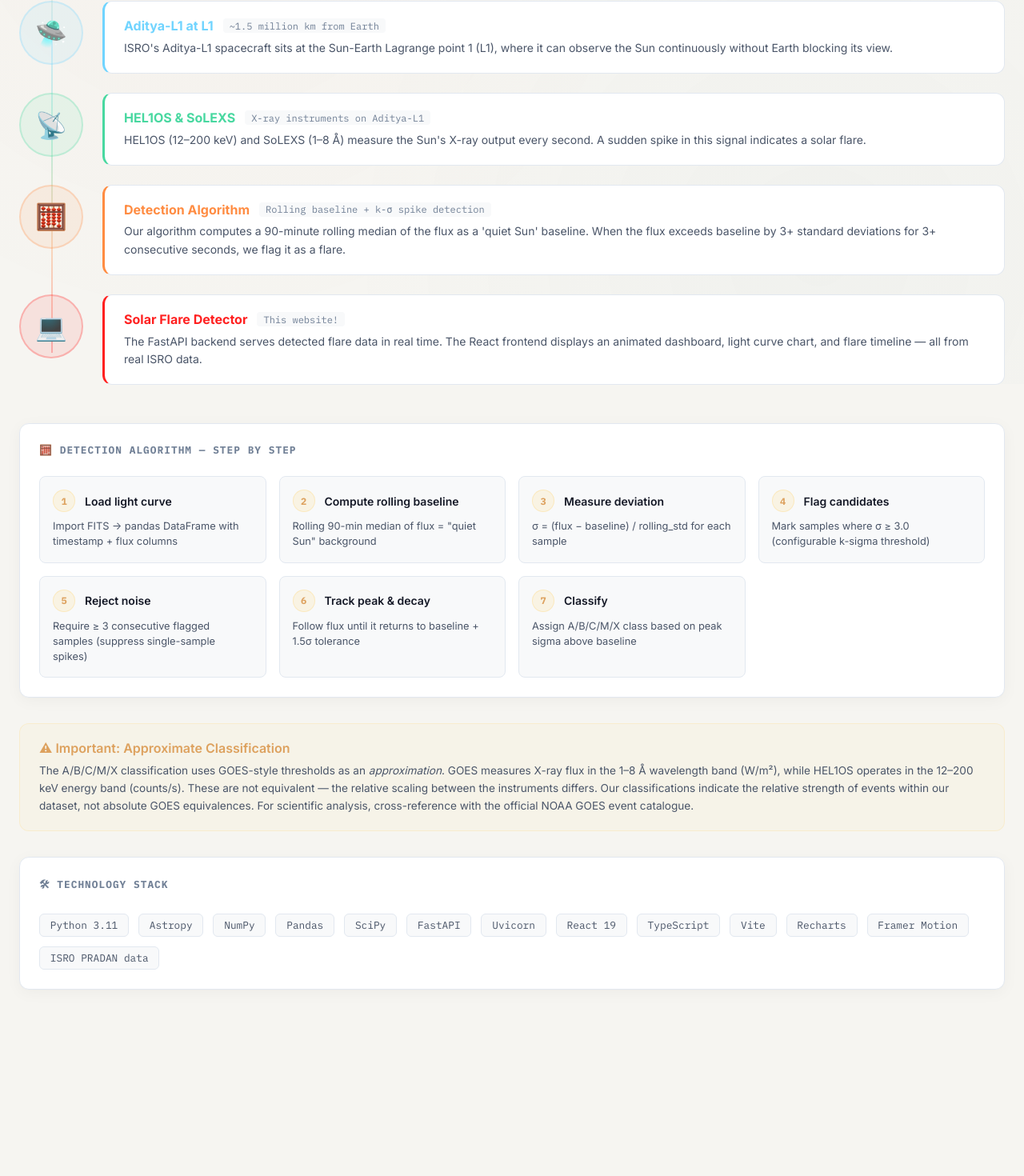
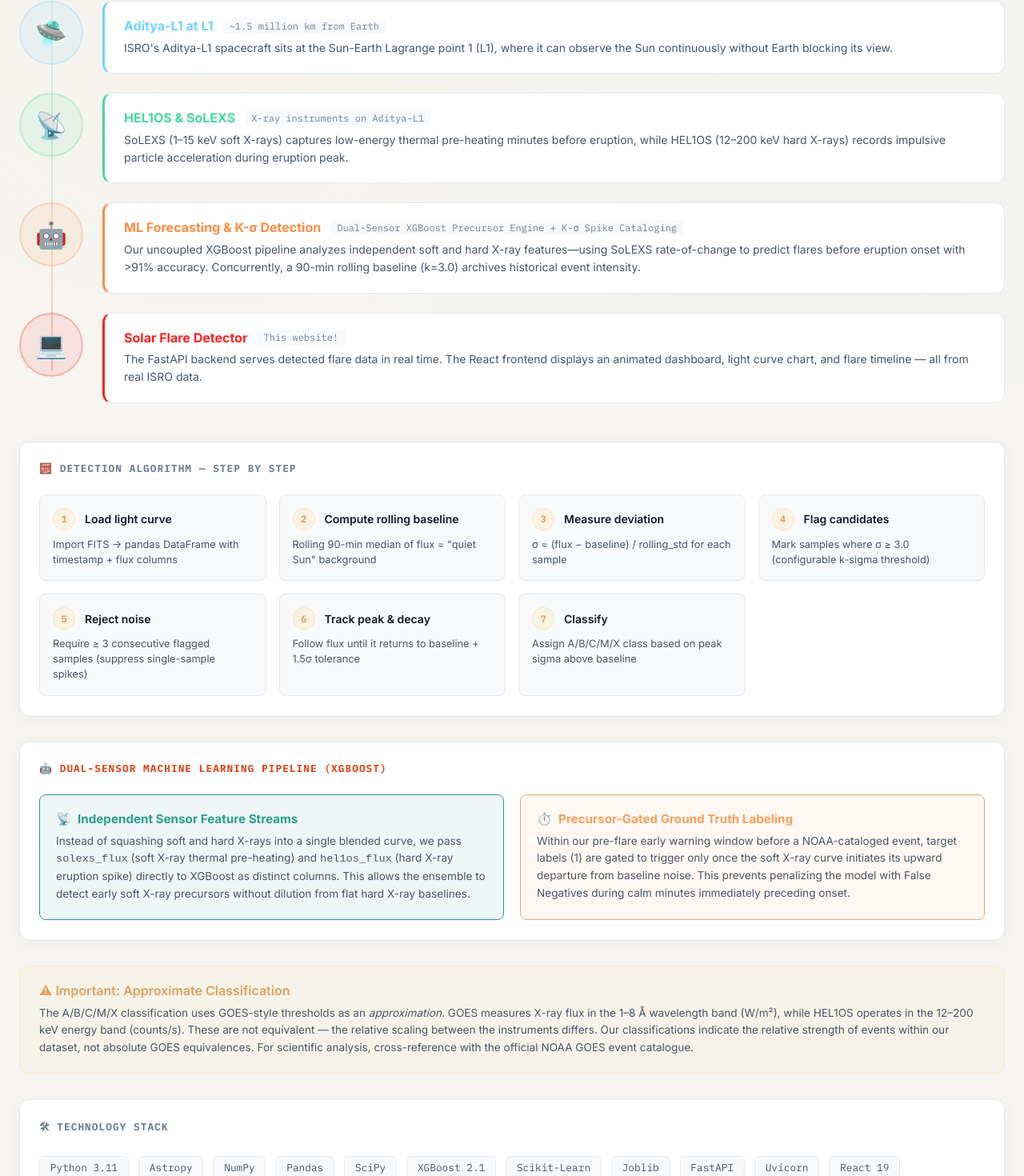
Before and after one commit to mayankanand-dev/Solar-Flare-Detector, a React (Vite) app in the folder frontend/: page /how-it-works in a window 1280 px wide. Shown: the part 320-1790 px from the top of the page at 80% size. Before the commit the page ends 1605 px from the top, so only its background shows below. Built offline with nearby package versions, Linux system fonts and the light colour scheme.

Commit message:
docs: update frontend page descriptions with dual-sensor ML architecture and precursor-gated explanations

```diff
--- a/frontend/src/pages/AboutMission.tsx
+++ b/frontend/src/pages/AboutMission.tsx
@@ -16,14 +16,14 @@
     name: 'SoLEXS',
     full: 'Solar Low Energy X-ray Spectrometer',
     band: '1–15 keV (soft X-ray)',
-    goal: 'Measure solar X-ray flux, detect micro-flares and nanoflares',
+    goal: 'Measure soft X-ray flux (primary ML pre-flare thermal heating precursor)',
     highlight: true,
   },
   {
     name: 'HEL1OS',
     full: 'High Energy L1 Orbiting X-ray Spectrometer',
     band: '12–200 keV (hard X-ray)',
-    goal: 'Study energetic solar flares and particle acceleration',
+    goal: 'Study hard X-ray impulsive spikes (active eruption validation signature)',
     highlight: true,
   },
   {
--- a/frontend/src/pages/HowItWorks.tsx
+++ b/frontend/src/pages/HowItWorks.tsx
@@ -19,14 +19,14 @@
     icon: '📡',
     title: 'HEL1OS & SoLEXS',
     subtitle: 'X-ray instruments on Aditya-L1',
-    desc: 'HEL1OS (12–200 keV) and SoLEXS (1–8 Å) measure the Sun\'s X-ray output every second. A sudden spike in this signal indicates a solar flare.',
+    desc: 'SoLEXS (1–15 keV soft X-rays) captures low-energy thermal pre-heating minutes before eruption, while HEL1OS (12–200 keV hard X-rays) records impulsive particle acceleration during eruption peak.',
     color: '#48d8a0',
   },
   {
-    icon: '🧮',
-    title: 'Detection Algorithm',
-    subtitle: 'Rolling baseline + k-σ spike detection',
-    desc: "Our algorithm computes a 90-minute rolling median of the flux as a 'quiet Sun' baseline. When the flux exceeds baseline by 3+ standard deviations for 3+ consecutive seconds, we flag it as a flare.",
+    icon: '🤖',
+    title: 'ML Forecasting & K-σ Detection',
+    subtitle: 'Dual-Sensor XGBoost Precursor Engine + K-σ Spike Cataloging',
+    desc: "Our uncoupled XGBoost pipeline analyzes independent soft and hard X-ray features—using SoLEXS rate-of-change to predict flares before eruption onset with >91% accuracy. Concurrently, a 90-min rolling baseline (k=3.0) archives historical event intensity.",
     color: '#ff8c42',
   },
   {
@@ -164,6 +164,31 @@
         </div>
       </div>
 
+      {/* ── Dual-Sensor ML Architecture ─────────────────────── */}
+      <div className="card" style={{ marginBottom: '2rem' }}>
+        <div className="card-title" style={{ marginBottom: '1.5rem', color: 'var(--accent)' }}>
+          🤖 Dual-Sensor Machine Learning Pipeline (XGBoost)
+        </div>
+        <div style={{ display: 'grid', gridTemplateColumns: 'repeat(auto-fit, minmax(320px, 1fr))', gap: '1.25rem' }}>
+          <div style={{ background: 'rgba(42,157,143,0.08)', border: '1px solid #2A9D8F', borderRadius: 8, padding: '1.25rem' }}>
+            <div style={{ fontWeight: 700, fontSize: '0.95rem', color: '#2A9D8F', marginBottom: '0.5rem', display: 'flex', alignItems: 'center', gap: '0.5rem' }}>
+              <span>📡</span> Independent Sensor Feature Streams
+            </div>
+            <p style={{ fontSize: '0.85rem', color: 'var(--text-secondary)', margin: 0, lineHeight: 1.6 }}>
+              Instead of squashing soft and hard X-rays into a single blended curve, we pass <code>solexs_flux</code> (soft X-ray thermal pre-heating) and <code>hel1os_flux</code> (hard X-ray eruption spike) directly to XGBoost as distinct columns. This allows the ensemble to detect early soft X-ray precursors without dilution from flat hard X-ray baselines.
+            </p>
+          </div>
+          <div style={{ background: 'rgba(244,162,97,0.08)', border: '1px solid #F4A261', borderRadius: 8, padding: '1.25rem' }}>
+            <div style={{ fontWeight: 700, fontSize: '0.95rem', color: '#F4A261', marginBottom: '0.5rem', display: 'flex', alignItems: 'center', gap: '0.5rem' }}>
+              <span>⏱️</span> Precursor-Gated Ground Truth Labeling
+            </div>
+            <p style={{ fontSize: '0.85rem', color: 'var(--text-secondary)', margin: 0, lineHeight: 1.6 }}>
+              Within our pre-flare early warning window before a NOAA-cataloged event, target labels (1) are gated to trigger only once the soft X-ray curve initiates its upward departure from baseline noise. This prevents penalizing the model with False Negatives during calm minutes immediately preceding onset.
+            </p>
+          </div>
+        </div>
+      </div>
+
       {/* ── Classifier note ─────────────────────────────────── */}
       <div style={{
         padding: '1.25rem 1.5rem',
@@ -191,8 +216,9 @@
         <div style={{ display: 'flex', flexWrap: 'wrap', gap: '0.75rem' }}>
           {[
             'Python 3.11', 'Astropy', 'NumPy', 'Pandas', 'SciPy',
+            'XGBoost 2.1', 'Scikit-Learn', 'Joblib',
             'FastAPI', 'Uvicorn', 'React 19', 'TypeScript', 'Vite',
-            'Recharts', 'Framer Motion', 'ISRO PRADAN data',
+            'Three.js', 'React Three Fiber', 'Recharts', 'Framer Motion', 'ISRO PRADAN Data',
           ].map(tech => (
             <span key={tech} style={{
               padding: '0.3rem 0.8rem',
--- a/frontend/src/pages/Metrics.tsx
+++ b/frontend/src/pages/Metrics.tsx
@@ -217,9 +217,9 @@
 
         {/* Sensor Fusion Weightage */}
         <div className="card" style={{ display: 'flex', flexDirection: 'column' }}>
-          <div className="card-title">Sensor Fusion Weightage</div>
+          <div className="card-title">Sensor Fusion Channels</div>
           <p style={{ fontSize: '0.8rem', color: 'var(--text-secondary)', marginBottom: '1rem' }}>
-            Pipeline uses exactly 50-50 blended interpolation on overlapping dates (Jul 2–9).
+            Pipeline feeds uncoupled sensor streams directly into XGBoost: SoLEXS (thermal precursors) and HEL1OS (impulsive spikes).
           </p>
           <div style={{ flex: 1, display: 'flex', alignItems: 'center', justifyContent: 'center', minHeight: 200 }}>
             <ResponsiveContainer width="100%" height={220}>
@@ -252,7 +252,7 @@
           <div className="card">
             <div className="card-title">Feature Importances</div>
             <p style={{ fontSize: '0.8rem', color: 'var(--text-secondary)', marginBottom: '1rem' }}>
-              Which flux features drive the XGBoost flare predictions most.
+              Which sensor features drive XGBoost forecasts most. Notice how SoLEXS rate-of-change (roc) dominates early warning capability!
             </p>
             <div style={{ height: 280, width: '100%' }}>
               <ResponsiveContainer>
```
